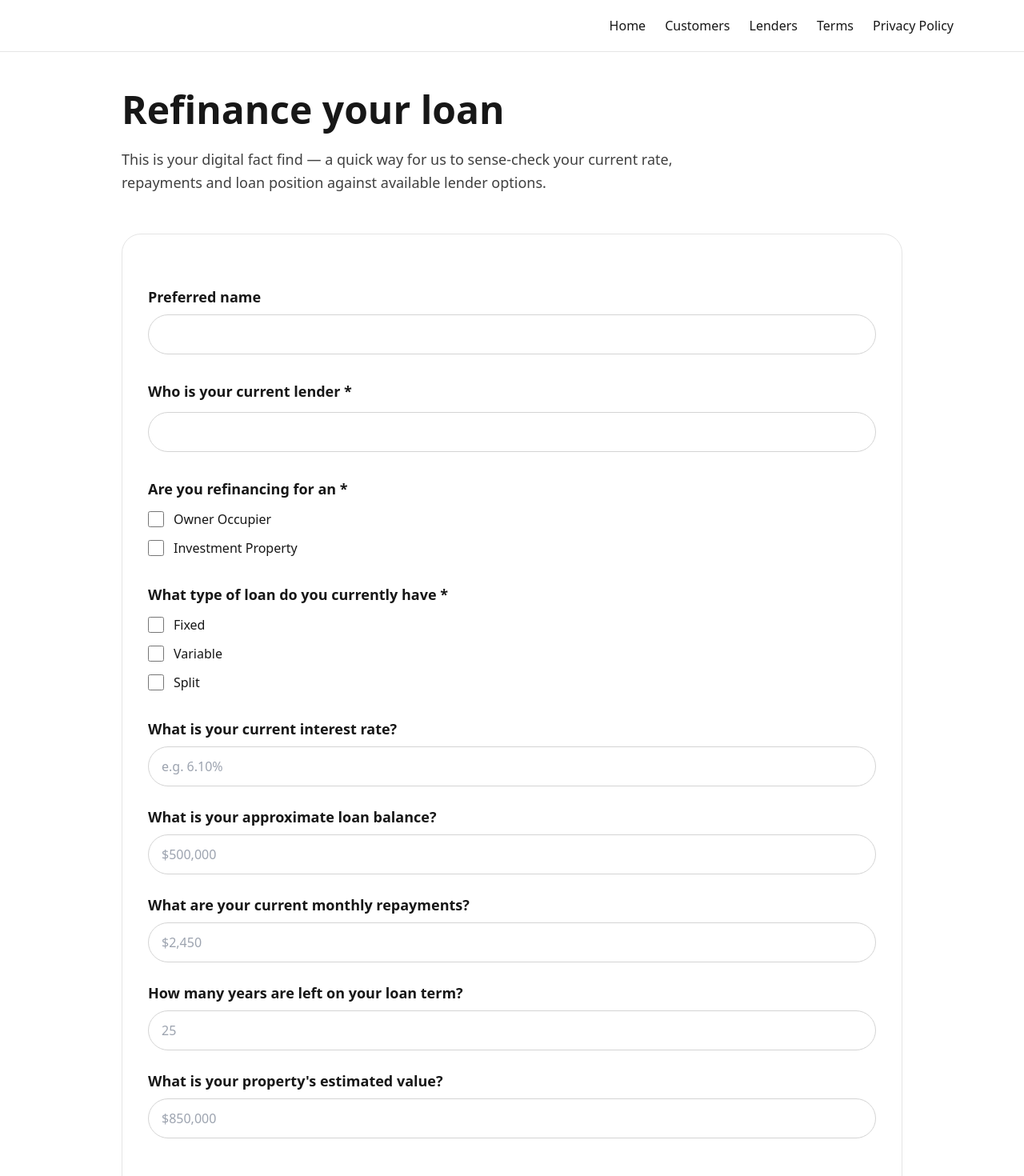
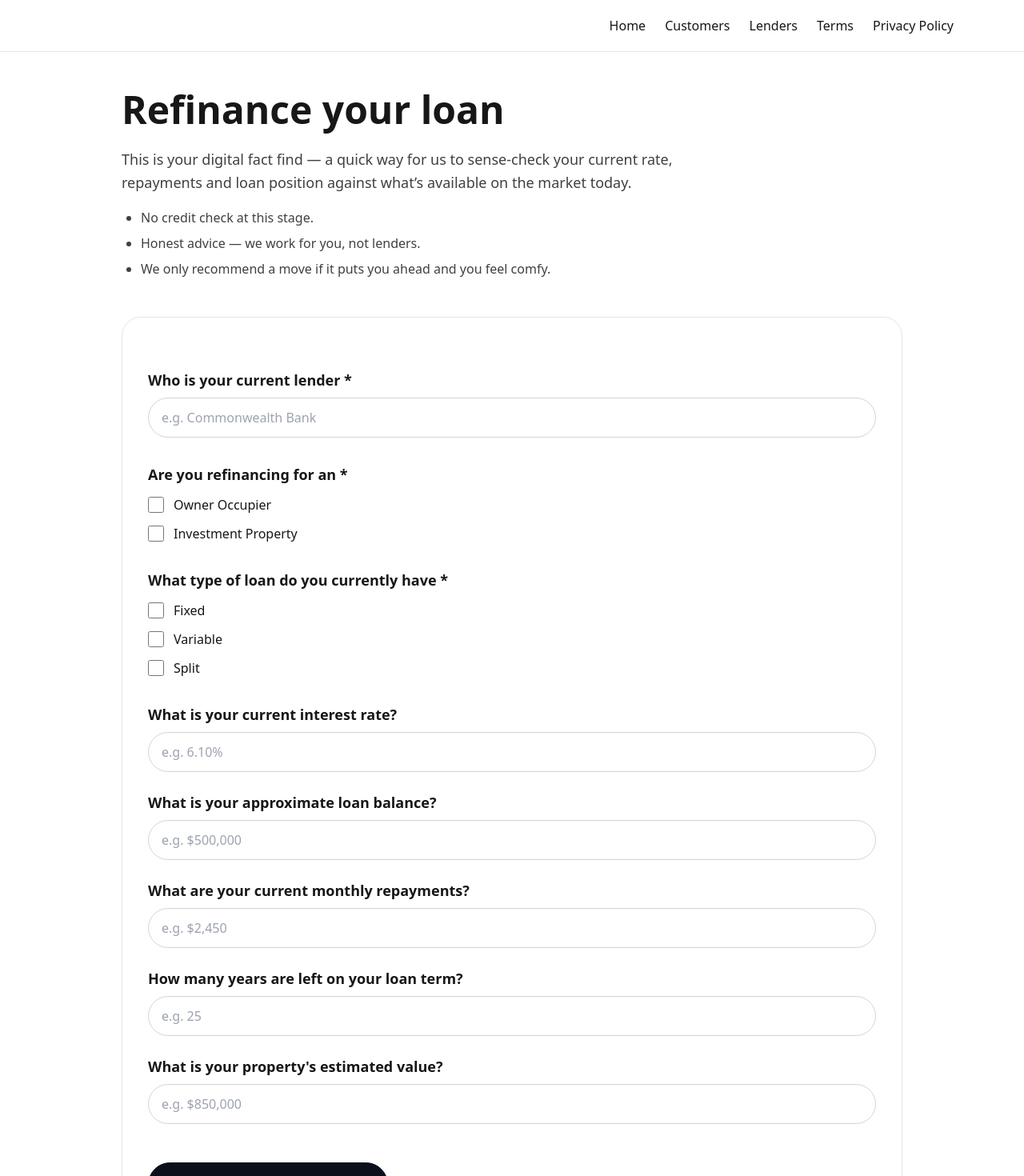
Before and after one commit to RukiDe/sold-nextjs, a Next.js app: page /refinance in a window 1280 px wide. Shown: the top 1470 px of the page at 80% size. Built offline with nearby package versions, Linux system fonts and the light colour scheme.

Commit message:
type script fix on refi page

```diff
--- a/app/refinance/page.tsx
+++ b/app/refinance/page.tsx
@@ -4,50 +4,56 @@ import { Suspense } from "react";
 import { useSearchParams } from "next/navigation";
 import { useState } from "react";
 
+type MultiField = "refinancingFor" | "loanType";
+
 function RefiInner() {
   const searchParams = useSearchParams();
-  const email = searchParams.get("email") || "";
+  const emailFromUrl = searchParams.get("email") || "";
 
-  // IMPORTANT: match EXACTLY what route.ts expects
   const [form, setForm] = useState({
-    email,
+    email: emailFromUrl,
     preferredName: "",
-
     currentLender: "",
-    refinancingFor: [] as string[],      // OWNERORINVESTOR
-    loanType: [] as string[],            // LOANTYPE
-
-    rate: "",                            // CURRENTRATE
-    balance: "",                         // CURRENTLOANBALANCE
-    repayments: "",                      // MONTHLYREPAYMENTS
-    termRemaining: "",                   // YEARSREMAININGONLOAN
-    propertyValue: "",                   // PROPERTYVALUE
+    refinancingFor: [] as string[],
+    loanType: [] as string[],
+    rate: "",
+    balance: "",
+    repayments: "",
+    termRemaining: "",
+    propertyValue: "",
   });
 
-  const updateField = (field: string, value: any) => {
+  const updateField = <K extends keyof typeof form>(field: K, value: (typeof form)[K]) => {
     setForm((prev) => ({ ...prev, [field]: value }));
   };
 
-  const toggleMultiselect = (field: string, value: string) => {
+  const toggleMultiselect = (field: MultiField, value: string) => {
     setForm((prev) => {
-      const arr = prev[field] as string[];
+      const arr = prev[field]; // strongly typed as string[]
+      const next = arr.includes(value)
+        ? arr.filter((v) => v !== value)
+        : [...arr, value];
+
       return {
         ...prev,
-        [field]: arr.includes(value)
-          ? arr.filter((v) => v !== value)
-          : [...arr, value],
+        [field]: next,
       };
     });
   };
 
-  const handleSubmit = async (e: any) => {
+  const handleSubmit = async (e: React.FormEvent) => {
     e.preventDefault();
 
+    try {
       await fetch("/api/refinance", {
         method: "POST",
         headers: { "Content-Type": "application/json" },
         body: JSON.stringify(form),
       });
+    } catch (err) {
+      console.error("Error submitting refinance form:", err);
+      // (Optional) surface an error message to the user here
+    }
 
     window.location.href = "/refinance2-success";
   };
@@ -60,44 +66,39 @@ function RefiInner() {
 
       <p className="text-lg text-neutral-700 max-w-3xl leading-relaxed">
         This is your digital fact find — a quick way for us to sense-check your
-        current rate, repayments and loan position against available lender
-        options.
+        current rate, repayments and loan position against what’s available on
+        the market today.
       </p>
+
+      <ul className="list-disc ml-6 mt-4 text-neutral-700 space-y-2">
+        <li>No credit check at this stage.</li>
+        <li>Honest advice — we work for you, not lenders.</li>
+        <li>We only recommend a move if it puts you ahead and you feel comfy.</li>
+      </ul>
 
       <form
         onSubmit={handleSubmit}
         className="mt-12 space-y-8 bg-white border border-neutral-200 rounded-3xl p-8"
       >
-        <input type="hidden" value={email} />
-
-        {/* PREFERRED NAME */}
-        <div>
-          <label className="block font-semibold text-lg mb-2">
-            Preferred name
-          </label>
-          <input
-            type="text"
-            value={form.preferredName}
-            onChange={(e) => updateField("preferredName", e.target.value)}
-            className="w-full px-4 py-3 rounded-full border border-neutral-300"
-          />
-        </div>
+        {/* Hidden email (for completeness) */}
+        <input type="hidden" name="email" value={form.email} />
 
         {/* CURRENT LENDER */}
         <div>
-          <label className="block font-semibold text-lg mb-3">
+          <label className="block font-semibold text-lg mb-2">
             Who is your current lender *
           </label>
           <input
             type="text"
+            placeholder="e.g. Commonwealth Bank"
             value={form.currentLender}
             onChange={(e) => updateField("currentLender", e.target.value)}
             required
-            className="w-full px-4 py-3 rounded-full border border-neutral-300"
+            className="w-full px-4 py-3 rounded-full border border-neutral-300 focus:ring-2 focus:ring-black/20"
           />
         </div>
 
-        {/* OWNER OR INVESTOR */}
+        {/* PURPOSE */}
         <div>
           <label className="block font-semibold text-lg mb-3">
             Are you refinancing for an *
@@ -141,77 +142,62 @@ function RefiInner() {
 
         {/* NUMERIC FIELDS */}
         <div className="space-y-6">
-          <NumericField
-            id="rate"
-            label="What is your current interest rate?"
-            placeholder="e.g. 6.10%"
-            form={form}
-            updateField={updateField}
-          />
-
-          <NumericField
-            id="balance"
-            label="What is your approximate loan balance?"
-            placeholder="$500,000"
-            form={form}
-            updateField={updateField}
-          />
-
-          <NumericField
-            id="repayments"
-            label="What are your current monthly repayments?"
-            placeholder="$2,450"
-            form={form}
-            updateField={updateField}
-          />
-
-          <NumericField
-            id="termRemaining"
-            label="How many years are left on your loan term?"
-            placeholder="25"
-            form={form}
-            updateField={updateField}
-          />
-
-          <NumericField
-            id="propertyValue"
-            label="What is your property's estimated value?"
-            placeholder="$850,000"
-            form={form}
-            updateField={updateField}
+          {[
+            {
+              id: "rate" as const,
+              label: "What is your current interest rate?",
+              placeholder: "e.g. 6.10%",
+            },
+            {
+              id: "balance" as const,
+              label: "What is your approximate loan balance?",
+              placeholder: "e.g. $500,000",
+            },
+            {
+              id: "repayments" as const,
+              label: "What are your current monthly repayments?",
+              placeholder: "e.g. $2,450",
+            },
+            {
+              id: "termRemaining" as const,
+              label: "How many years are left on your loan term?",
+              placeholder: "e.g. 25",
+            },
+            {
+              id: "propertyValue" as const,
+              label: "What is your property's estimated value?",
+              placeholder: "e.g. $850,000",
+            },
+          ].map((f) => (
+            <div key={f.id}>
+              <label className="block font-semibold text-lg mb-2">
+                {f.label}
+              </label>
+              <input
+                type="text"
+                placeholder={f.placeholder}
+                value={form[f.id]}
+                onChange={(e) => updateField(f.id, e.target.value)}
+                required
+                className="w-full px-4 py-3 rounded-full border border-neutral-300 focus:ring-2 focus:ring-black/20"
               />
             </div>
+          ))}
+        </div>
 
-        {/* SUBMIT */}
+        {/* SUBMIT BUTTON */}
         <div className="pt-4">
           <button
             type="submit"
             className="inline-block bg-[#0B0F1B] text-white font-semibold text-[17px]
             rounded-full px-8 py-3.5 transition-all border border-[#0B0F1B]
-              hover:bg-white hover:text-black hover:border-black w-full sm:w-auto"
+            hover:bg-white hover:text-black hover:border-black text-center w-full sm:w-auto"
           >
             I'm ready for the next steps
           </button>
         </div>
       </form>
     </main>
-  );
-}
-
-/* SMALL COMPONENT FOR NUMERIC INPUTS */
-function NumericField({ id, label, placeholder, form, updateField }: any) {
-  return (
-    <div>
-      <label className="block font-semibold text-lg mb-2">{label}</label>
-      <input
-        type="text"
-        placeholder={placeholder}
-        value={form[id]}
-        onChange={(e) => updateField(id, e.target.value)}
-        required
-        className="w-full px-4 py-3 rounded-full border border-neutral-300"
-      />
-    </div>
   );
 }
 
```
Also changed, not shown: .eslintrc.json (added). Lines whose indentation alone changed are shown as unchanged.
